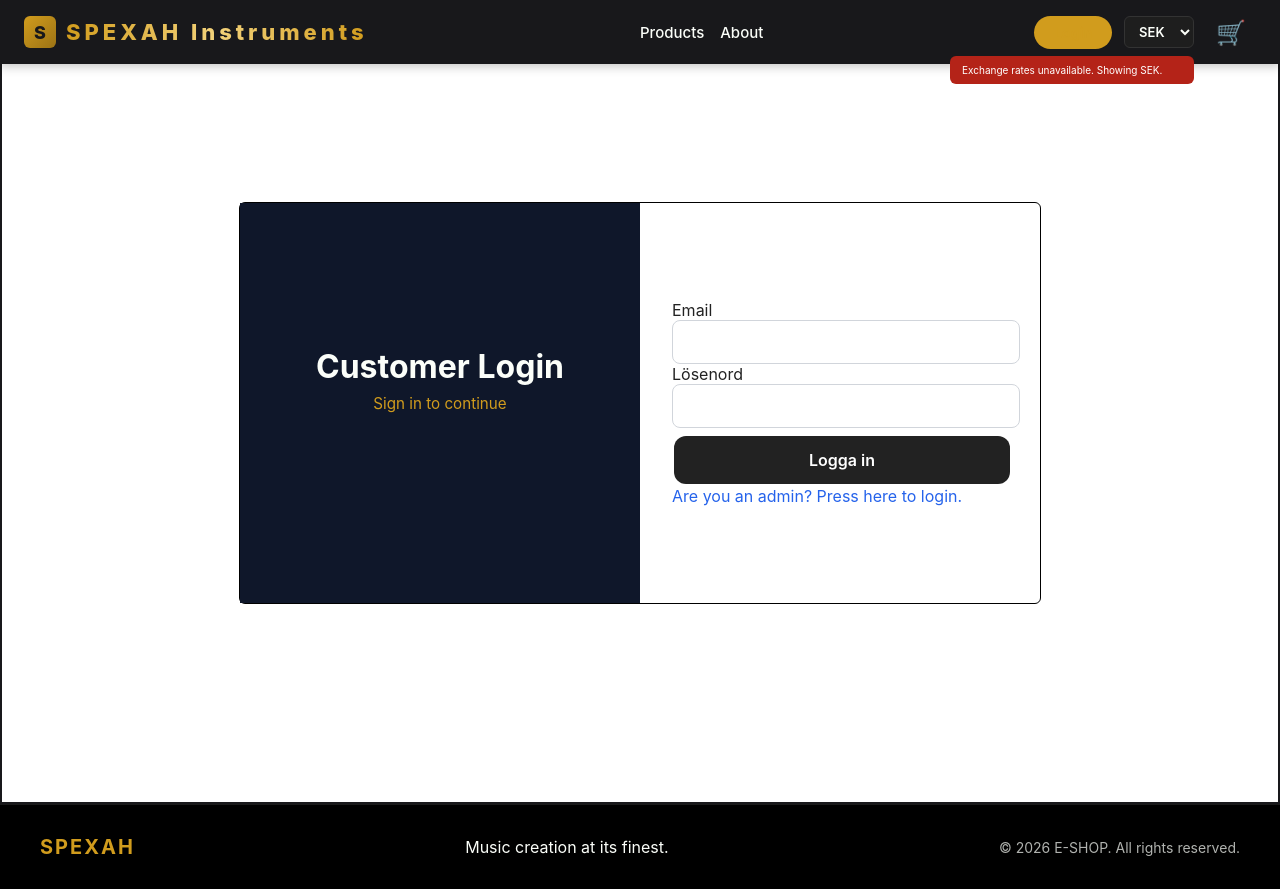
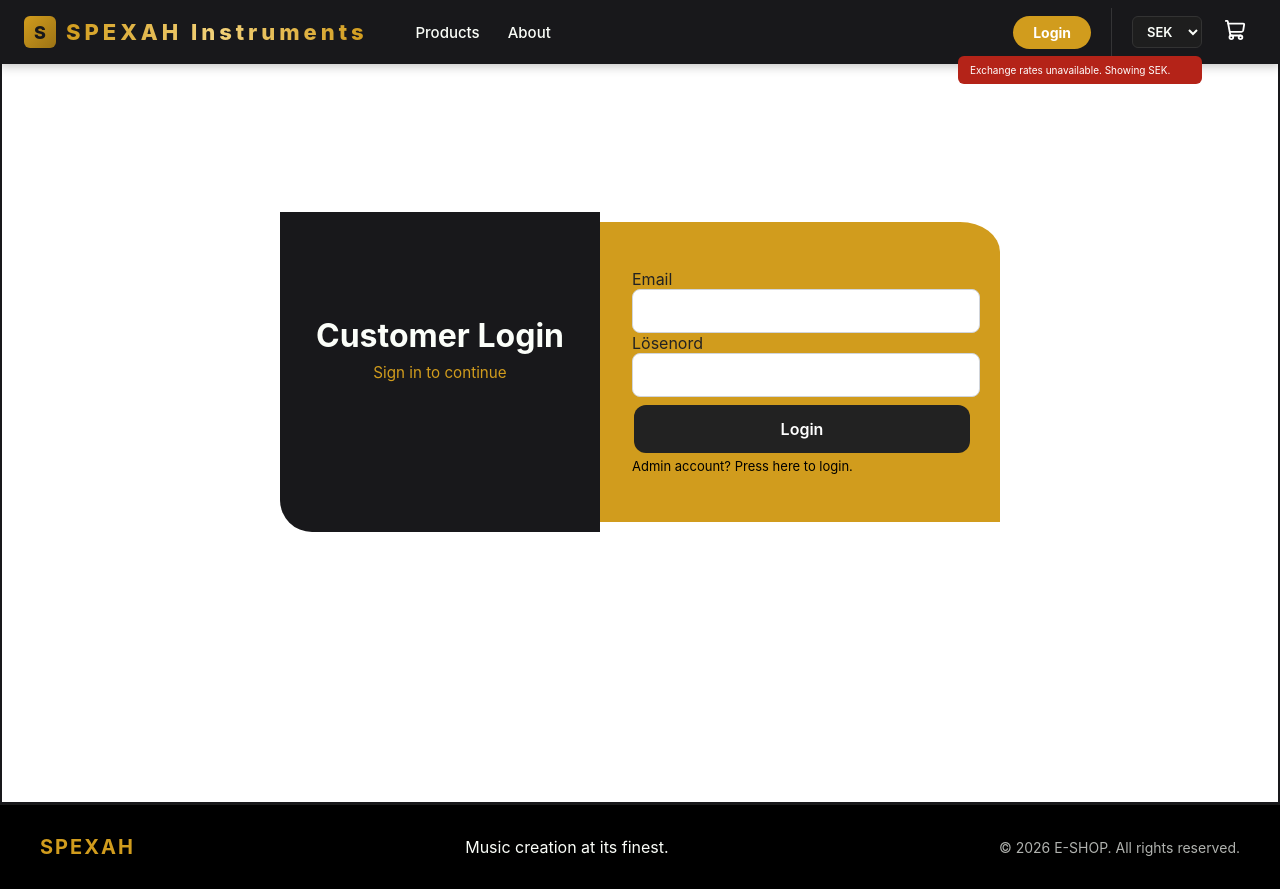
Before and after one commit to KareemKDX/Music-Ecommerce, a React (Vite) app in the folder frontend/: page /login in a window 1280 px wide. Built offline with nearby package versions, Linux system fonts and the light colour scheme; no server answers.

Commit message:
Styling changes. Conditional rendering improvements. Fixed nav dropdown bug

```diff
--- a/frontend/package.json
+++ b/frontend/package.json
@@ -11,6 +11,7 @@
   },
   "dependencies": {
     "axios": "^1.19.0",
+    "lucide-react": "^1.61.0",
     "react": "^19.2.8",
     "react-dom": "^19.2.8",
     "react-router-dom": "^7.18.2"
--- a/frontend/src/components/Cart.tsx
+++ b/frontend/src/components/Cart.tsx
@@ -3,9 +3,15 @@ import CartContext from "../context/CartContext";
 import "../css/Cart.css";
 import { useNavigate } from "react-router-dom";
 
+import { isTokenValid } from "../utils/isTokenValid";
+
 function Cart() {
   const context = useContext(CartContext);
   const navigate = useNavigate();
+
+  //Check User
+  const token = localStorage.getItem("token");
+  const isLoggedIn = isTokenValid(token);
 
   if (!context) {
     throw new Error("Context error in Cart.tsx");
@@ -22,7 +28,12 @@ function Cart() {
     <div className="cart-content">
       <h2>Shopping Cart</h2>
 
-      {cart.length === 0 ? (
+      {!isLoggedIn ? (
+        <div className="empty-cart">
+          <p>Please log in to view your shopping cart.</p>
+          <button onClick={() => navigate("/login")}>Login</button>
+        </div>
+      ) : cart.length === 0 ? (
         <p className="empty-cart">Shopping cart is empty</p>
       ) : (
         <>
@@ -36,8 +47,8 @@ function Cart() {
                     {item.price} kr × {item.quantity}
                   </p>
 
-                  <button> - </button>
-                  <button> + </button>
+                  <button>-</button>
+                  <button>+</button>
                 </div>
 
                 <button
--- a/frontend/src/components/Navbar.tsx
+++ b/frontend/src/components/Navbar.tsx
@@ -7,6 +7,7 @@ import CurrencySelector from "./CurrencySelector";
 import { isTokenValid } from "../utils/isTokenValid";
 import { getTokenRole } from "../utils/getTokenRole";
 import { accountLogout } from "../utils/adminLogout";
+import { ShoppingCart } from "lucide-react";
 
 const Navbar: React.FC = () => {
   const [cartOpen, setCartOpen] = useState(false);
@@ -32,23 +33,20 @@ const Navbar: React.FC = () => {
         <div className="nav-left">
           <NavLink to="/" className="navbar-logo">
             <span className="logo-mark">S</span>
-            <span className="logo-text">SPEXAH Instruments</span>
+            <span className="logo-text">
+              SPEXAH<span className="logo-text-sub"> Instruments</span>
+            </span>
           </NavLink>
         </div>
 
-        <button
-          className={`navbar-toggle ${menuOpen ? "open" : ""}`}
-          onClick={() => setMenuOpen(!menuOpen)}
-          aria-label="Toggle navigation"
+        <div
+          className={`navbar-links ${menuOpen ? "open" : ""}`}
+          onClick={() => setMenuOpen(false)}
         >
-          <span className="toggle-bar"></span>
-          <span className="toggle-bar"></span>
-          <span className="toggle-bar"></span>
-        </button>
-
-        <div className={`navbar-links ${menuOpen ? "open" : ""}`}>
           <div className="nav-link-center">
-            <NavLink to="/">Products</NavLink>
+            <NavLink to="/" end>
+              Products
+            </NavLink>
             <NavLink to="/about">About</NavLink>
           </div>
 
@@ -67,21 +65,26 @@ const Navbar: React.FC = () => {
             )}
 
             {!isLoggedIn && (
-              <>
               <NavLink className="login-btn-nav" to="/login">
                 Login
               </NavLink>
-              </>
             )}
+          </div>
+        </div>
 
+        <div className="nav-actions">
           <CurrencySelector />
 
           <div className="cart-wrapper">
             <button
               className="cart-button"
-                onClick={() => setCartOpen(!cartOpen)}
+              onClick={() => {
+                setCartOpen(!cartOpen);
+                setMenuOpen(false);
+              }}
+              aria-label="Open cart"
             >
-                🛒
+              <ShoppingCart size={22} strokeWidth={2} />
               {cartAmount > 0 && (
                 <span className="cart-count">{cartAmount}</span>
               )}
@@ -93,7 +96,20 @@ const Navbar: React.FC = () => {
               </div>
             )}
           </div>
-          </div>
+
+          <button
+            className={`navbar-toggle ${menuOpen ? "open" : ""}`}
+            onClick={() => {
+              setMenuOpen(!menuOpen);
+              setCartOpen(false);
+            }}
+            aria-label="Toggle navigation"
+            aria-expanded={menuOpen}
+          >
+            <span className="toggle-bar"></span>
+            <span className="toggle-bar"></span>
+            <span className="toggle-bar"></span>
+          </button>
         </div>
       </div>
     </nav>
--- a/frontend/src/components/ProductCard.tsx
+++ b/frontend/src/components/ProductCard.tsx
@@ -63,7 +63,7 @@ function ProductCard({ product }: { product: Product }) {
 
       <div className="product-actions">
         <button className="primary-button" onClick={handleAddToCart}>
-          Add to cart
+          {!isLoggedIn ? "Log in to purchase" : "Add to cart"}
         </button>
         <button
           className="secondary-button"
--- a/frontend/src/css/AdminLogin.css
+++ b/frontend/src/css/AdminLogin.css
@@ -8,6 +8,7 @@
   display: flex;
   flex-direction: row;
   margin-top: 200px;
+  padding: 10px;
 }
 
 .login-card {
@@ -15,10 +16,8 @@
   flex-direction: row;
   align-items: center;
   justify-content: center;
-  height: 400px;
-  width: 800px;
-  border: 1px solid;
-  border-color: black;
+  max-height: 300px;
+
   border-radius: var(--radius-small);
   flex-wrap: wrap;
 }
@@ -27,16 +26,21 @@
   display: flex;
   align-items: center;
   justify-content: center;
-  background-color: #0f172a;
+  background-color: var(--color-text-dark);
+  height: 100%;
+  min-width: 300px;
+  padding: 10px;
+  flex: 1;
+  border-bottom-left-radius: 10%;
+}
+.login-box-right {
+  display: flex;
+  flex: 1;
+  background-color: #d19c1d;
   height: 100%;
   min-width: 400px;
-
-  flex: 1;
-}
-.login-box-right {
-  flex: 1;
-  width: 100%;
-  min-width: 400px;
+  align-items: center;
+  border-top-right-radius: 10%;
 }
 .login-header {
   text-align: center;
@@ -73,3 +77,11 @@
   margin-left: 2rem;
   width: 80%;
 }
+
+.admin-login-btn {
+  color: black;
+  font-size: 13px;
+}
+.admin-login-btn:hover {
+  font-size: 14px;
+}
--- a/frontend/src/css/Navbar.css
+++ b/frontend/src/css/Navbar.css
@@ -16,7 +16,36 @@
   display: flex;
   align-items: center;
   justify-content: center;
+  gap: 20px;
+}
+
+.nav-actions {
+  display: flex;
+  align-items: center;
   gap: 12px;
+  margin-left: 20px;
+  padding-left: 20px;
+  border-left: 1px solid rgba(255, 255, 255, 0.12);
+}
+
+.btn-logout {
+  padding: 7px 18px;
+  border-radius: 999px;
+  background: transparent;
+  border: 1px solid var(--color-primary);
+  color: var(--color-text);
+  font-family: inherit;
+  font-size: 14px;
+  font-weight: 600;
+  cursor: pointer;
+  transition:
+    background-color 0.2s ease,
+    color 0.2s ease;
+}
+
+.btn-logout:hover {
+  background-color: var(--color-primary);
+  color: var(--color-text-dark);
 }
 
 .navbar-container {
@@ -90,11 +119,11 @@
 
 .nav-link-center {
   display: flex;
-  gap: 1rem;
+  gap: 28px;
 }
 
 .nav-left {
-  flex: 1;
+  margin-right: 48px;
 }
 .navbar-links a {
   position: relative;
@@ -130,7 +159,7 @@
 }
 
 .navbar-links a.active {
-  color: var(--color-text-gold);
+  color: white;
 }
 
 .navbar-links a.active::after {
@@ -223,8 +252,44 @@
 
   .navbar-toggle {
     display: block;
-    margin-left: auto;
-    margin-right: 12px;
+    padding: 6px;
+  }
+
+  .nav-left {
+    margin-right: auto;
+  }
+
+  .nav-actions {
+    gap: 8px;
+    margin-left: 12px;
+    padding-left: 0;
+    border-left: none;
+  }
+
+  .nav-actions .cart-dropdown {
+    position: fixed;
+    top: 64px;
+    left: 12px;
+    right: 12px;
+    width: auto;
+  }
+
+  .nav-link-center,
+  .nav-right-container {
+    flex-direction: column;
+    align-items: stretch;
+    gap: 0;
+  }
+
+  .nav-right-container {
+    margin-top: 8px;
+    padding-top: 8px;
+    border-top: 1px solid rgba(255, 255, 255, 0.12);
+  }
+
+  .navbar-links a.login-btn-nav {
+    margin-top: 8px;
+    text-align: center;
   }
 
   .navbar-links {
@@ -299,3 +364,9 @@
     letter-spacing: 0.14em;
   }
 }
+
+@media (max-width: 480px) {
+  .logo-text-sub {
+    display: none;
+  }
+}
--- a/frontend/src/pages/AdminLogin.tsx
+++ b/frontend/src/pages/AdminLogin.tsx
@@ -63,7 +63,7 @@ function AdminLogin() {
                 </div>
 
                 <button className="login-btn " type="submit">
-                  Logga in
+                  Login
                 </button>
               </form>
             </div>
--- a/frontend/src/pages/CreateProductPage.tsx
+++ b/frontend/src/pages/CreateProductPage.tsx
@@ -59,7 +59,7 @@ function CreateProductPage() {
           <p className="admin-subtitle">
             Overview and status of customer orders
           </p>
-          <Link to="/admin" className="back-link">
+          <Link to="/admin/products" className="back-link">
             <span className="back-link-arrow">←</span>
             Back to dashboard
           </Link>
--- a/frontend/src/pages/CustomerLogin.tsx
+++ b/frontend/src/pages/CustomerLogin.tsx
@@ -64,11 +64,11 @@ function CustomerLogin() {
                 </div>
 
                 <button className="login-btn " type="submit">
-                  Logga in
+                  Login
                 </button>
               </form>
               <NavLink className="admin-login-btn" to="/admin/login">
-                Are you an admin? Press here to login.
+                Admin account? Press here to login.
               </NavLink>
             </div>
 
--- a/frontend/src/pages/EditProductPage.tsx
+++ b/frontend/src/pages/EditProductPage.tsx
@@ -62,7 +62,7 @@ function EditProductPage() {
           <p className="admin-subtitle">
             Overview and status of customer orders
           </p>
-          <Link to="/admin" className="back-link">
+          <Link to="/admin/products" className="back-link">
             <span className="back-link-arrow">←</span>
             Back to dashboard
           </Link>
--- a/frontend/src/pages/HomePage.tsx
+++ b/frontend/src/pages/HomePage.tsx
@@ -8,7 +8,7 @@ function HomePage() {
         <div className="homepage-box">
           <h1>MUSIC CREATION AT IT'S FINEST</h1>
           <br></br>
-          <p>Samples. Instruments. Producer. We got it all.</p>
+          <p>Samples. Instruments. Equipment. We got it all.</p>
         </div>
         <div className="homepage-box">
           <img src="/Images/musicplate.jpg" alt="Music plate" />
```
Also changed, not shown: frontend/src/css/Products.css (+12 -1 lines), 1 other file (tests, documents, lock files or other folders). Lines whose indentation alone changed are shown as unchanged.
